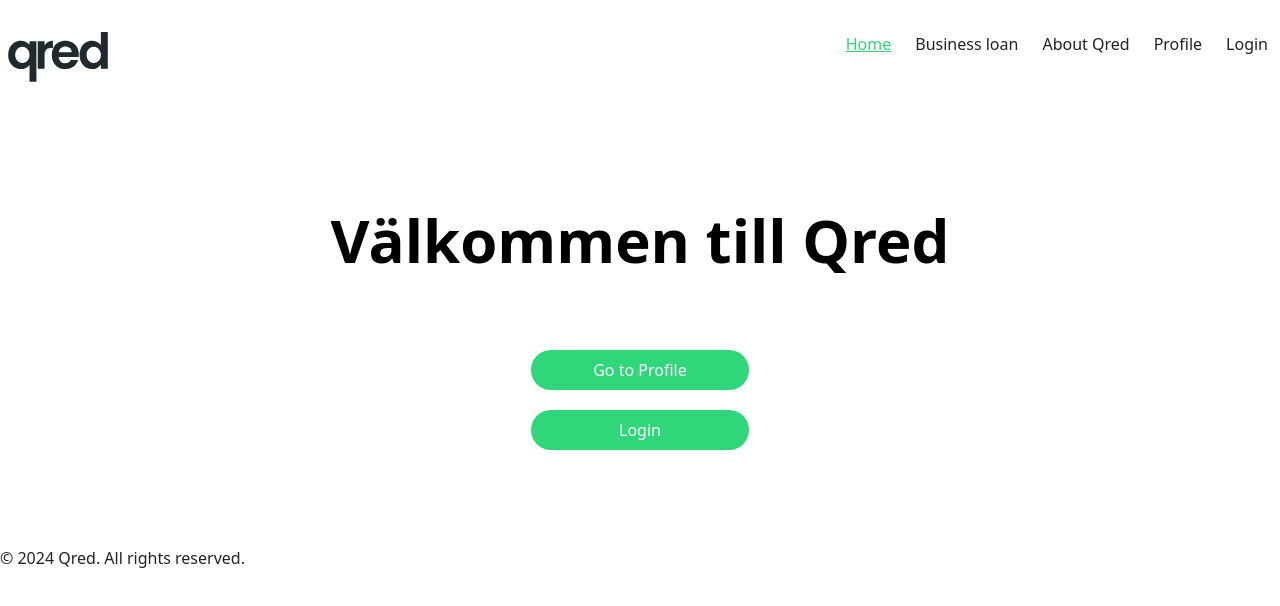
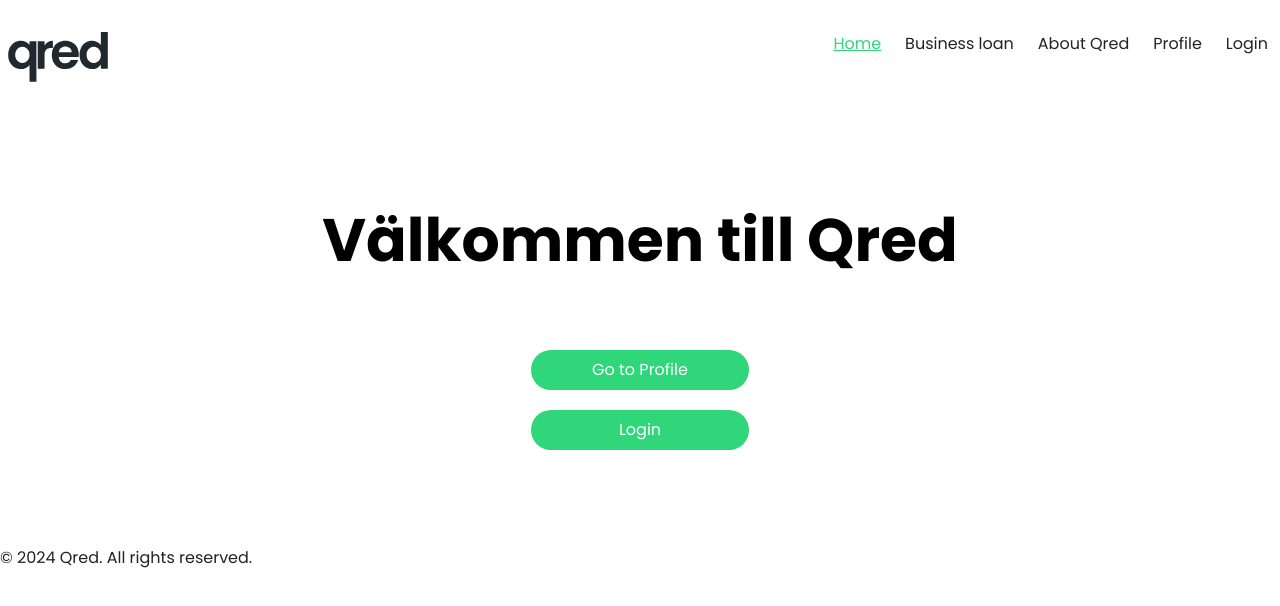
Before and after one commit to MikaelaJ/qred-next-rtk, a Next.js app: page / in a window 1280 px wide. Shown: the top 606 px of the page. Built offline with nearby package versions, Linux system fonts and the light colour scheme.

Commit message:
feat(global.css): Add styling and font use

```diff
--- a/app/styles/globals.css
+++ b/app/styles/globals.css
@@ -1,3 +1,52 @@
 @tailwind base;
 @tailwind components;
 @tailwind utilities;
+
+@layer base {
+    h1 {
+      @apply text-5xl;
+    }
+    h2 {
+      @apply text-4xl;
+    }
+    h3 {
+      @apply text-base;
+    }
+    h4 {
+      @apply text-lg;
+    }
+    @font-face {
+        font-family: 'Poppins';
+        src: url('/fonts/Poppins-Regular.ttf') format('truetype');
+        font-weight: 400;
+        font-style: normal;
+      }
+      @font-face {
+        font-family: 'Poppins';
+        src: url('/fonts/Poppins-Italic.ttf') format('truetype');
+        font-weight: 400;
+        font-style: italic;
+      }
+      @font-face {
+        font-family: 'Poppins';
+        src: url('/fonts/Poppins-Bold.ttf') format('truetype');
+        font-weight: 700;
+        font-style: normal;
+      }
+  }
+
+  body {
+    font-family: 'Poppins', sans-serif;
+  }
+
+  h1 {
+    font-weight: 700;
+  }
+  .background-pattern {
+    background-color: #e5e5f7;
+/* opacity: 0.1; */
+background-image:  linear-gradient(135deg, #000000 25%, transparent 25%), linear-gradient(225deg, #000000 25%, transparent 25%), linear-gradient(45deg, #000000 25%, transparent 25%), linear-gradient(315deg, #000000 25%, #e5e5f7 25%);
+background-position:  40px 0, 40px 0, 0 0, 0 0;
+background-size: 40px 40px;
+background-repeat: repeat;
+  }
```
